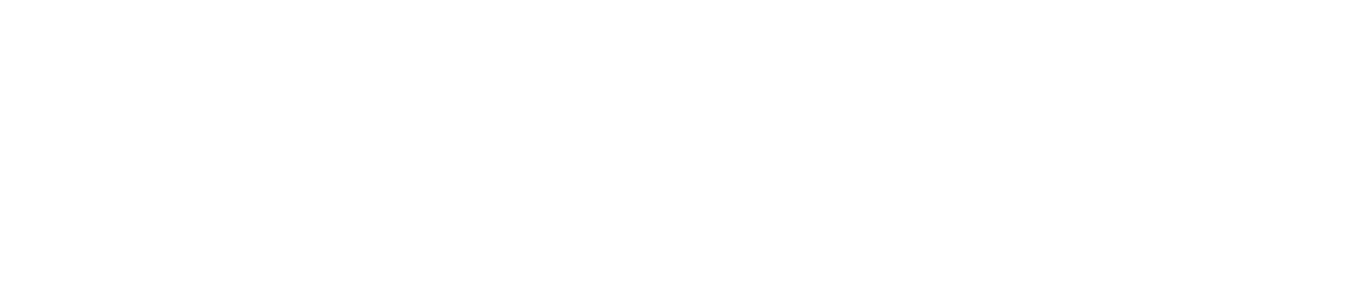
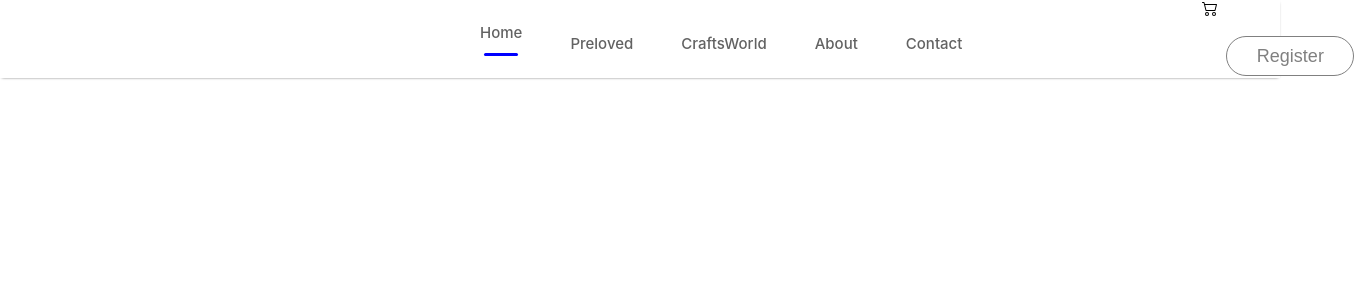
Before and after one commit to disara7/UniStore-web-project, a React (Create React App) app: page / in a window 1280 px wide. Shown: the top 300 px of the page, 1354 px wide, since content can reach past the window. Built offline with nearby package versions, Linux system fonts and the light colour scheme.

Commit message:
added top nav bar

```diff
--- a/package.json
+++ b/package.json
@@ -8,6 +8,7 @@
     "@testing-library/user-event": "^13.5.0",
     "react": "^18.2.0",
     "react-dom": "^18.2.0",
+    "react-icons": "^5.0.1",
     "react-router-dom": "^6.21.2",
     "react-scripts": "^3.0.1",
     "web-vitals": "^2.1.4"
--- a/src/App.js
+++ b/src/App.js
@@ -1,10 +1,10 @@
 import './App.css';
-import './Components/Nav/nav'
+import Nav from './Components/Nav/nav';
 
 function App() {
   return (
     <div>
-      <nav/>
+      <Nav/>
 
     </div>
   );
--- a/src/Components/Nav/nav.css
+++ b/src/Components/Nav/nav.css
@@ -0,0 +1,59 @@
+.nav-menu {
+    display: flex;
+    box-shadow: 0 1px 3px -2px black;
+    gap: 5rem;
+    justify-content: space-evenly;
+}
+
+.nav-list {
+    display: flex;
+    justify-content: space-evenly;
+    padding-top: 0.5rem;
+    padding-bottom: 0rem;
+    padding-left: 30rem;
+    padding-right: 10rem;
+    list-style: none;
+    gap: 3rem;
+    color: #626262;
+    font-size: 15px;
+    font-weight: 500;
+
+}
+
+/* .logo {
+    display: flex;
+    align-items: center;
+    gap: 10px;
+} */
+
+.nav-menu li {
+    display: flex;
+    flex-direction: column;
+    align-items: center;
+    justify-content: center;
+    gap: 3px;
+    cursor: pointer;
+}
+
+.nav-menu hr {
+    border: none;
+    width: 80%;
+    height: 3px;
+    border-radius: 10px;
+    background: blue;
+}
+
+button {
+    width: 8rem;
+    height: 2.5rem;
+    outline: none;
+    border: 1px solid grey;
+    border-radius: 75px;
+    color: grey;
+    font-size: 18px;
+    font-weight: 500;
+    background: white;
+    cursor: pointer;
+    margin-top: 1rem;
+    margin-left: 1.5rem;
+}
--- a/src/Components/Nav/nav.jsx
+++ b/src/Components/Nav/nav.jsx
@@ -1,8 +1,24 @@
+import './nav.css'
+import { BsCart2 } from "react-icons/bs";
+
 import React from 'react'
-import './nav.css'
 
-export const nav = () => {
+const Nav = () => {
   return (
-    <div>nav</div>
+    <div className="nav-menu">
+        <ul className="nav-list">
+            <li>Home <hr /></li>
+            <li>Preloved</li>
+            <li>CraftsWorld</li>
+            <li>About</li>
+            <li>Contact</li>
+        </ul>
+        <div className="nav-button">
+            <a><BsCart2 /></a>
+            <button>Register</button>
+        </div>
+    </div>
   )
 }
+
+export default Nav
```
Also changed, not shown: 1 other file (tests, documents, lock files or other folders).
